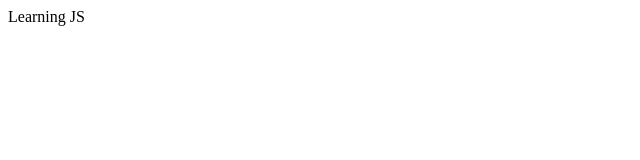
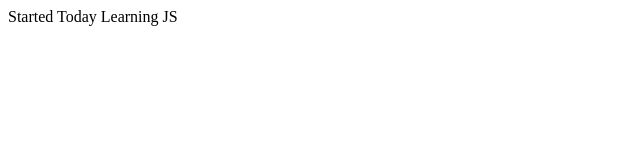
Before and after one commit to huzaifa-aslam/javascript, a plain HTML site: page index.html in a window 1280 px wide. Shown: the whole page, without its empty margins (0-640 px from the left). Drawn offline with Linux system fonts and the light colour scheme.

Commit message:
Update index.html

```diff
--- a/index.html
+++ b/index.html
@@ -9,6 +9,7 @@
 </head>
 
 <body>
+    Started Today
     Learning JS
 </body>
 
```
